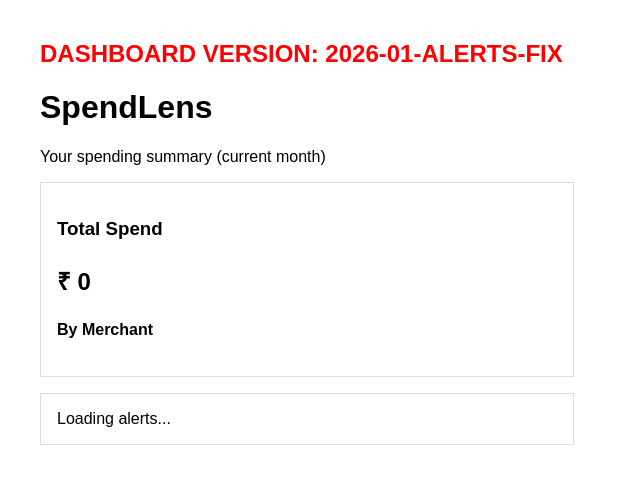
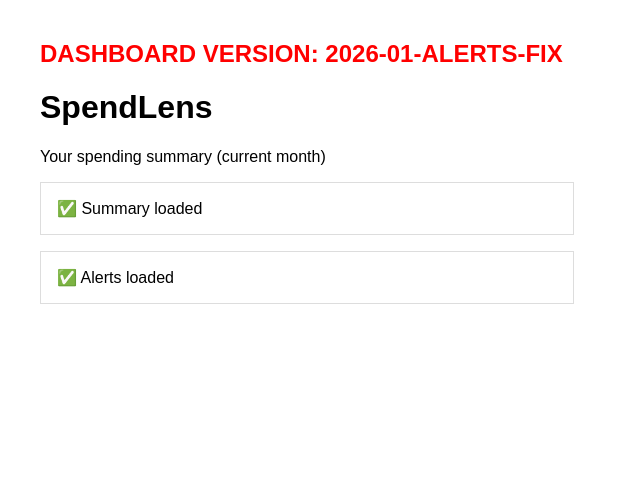
Before and after one commit to prakash290681-png/spendlens, a FastAPI app: template templates/dashboard.html in a window 1280 px wide. Shown: the top 484 px of the page, without its empty margins (0-640 px from the left). Run offline with FastAPI, Linux system fonts and the light colour scheme; the template is opened without the code that fills it, so the values that code supplies are empty.

Commit message:
Fix budget alert

```diff
--- a/templates/dashboard.html
+++ b/templates/dashboard.html
@@ -23,35 +23,45 @@
 
 <script>
 async function loadDashboard() {
+  console.log("🚀 Dashboard loading started");
 
   // ---------- SUMMARY ----------
   try {
+    console.log("➡️ Fetching summary...");
     const summaryRes = await fetch("/summary/monthly");
+    console.log("⬅️ Summary response status:", summaryRes.status);
 
-    if (!summaryRes.ok) {
-      throw new Error("Summary API failed");
-    }
+    const text = await summaryRes.text();
+    console.log("📦 Summary raw response:", text);
 
-    const summary = await summaryRes.json();
+    const summary = JSON.parse(text);
 
-    document.getElementById("summary").innerHTML = `
-      <h3>Total Spend</h3>
-      <p style="font-size:24px;"><strong>₹ ${summary.total_spent ?? 0}</strong></p>
-      <h4>By Merchant</h4>
-      <ul>
-        ${(summary.by_merchant || []).map(m =>
-          `<li>${m.merchant}: ₹ ${m.total}</li>`
-        ).join("")}
-      </ul>
-    `;
+    document.getElementById("summary").innerHTML = "✅ Summary loaded";
   } catch (e) {
-    console.error("Summary error:", e);
-    document.getElementById("summary").innerHTML =
-       "<p>⚠️ Failed to load alerts</p>";
+    console.error("❌ Summary error:", e);
+    document.getElementById("summary").innerHTML = "⚠️ Summary failed";
+  }
+
+  // ---------- ALERTS ----------
+  try {
+    console.log("➡️ Fetching alerts...");
+    const alertsRes = await fetch("/alerts/monthly");
+    console.log("⬅️ Alerts response status:", alertsRes.status);
+
+    const text = await alertsRes.text();
+    console.log("📦 Alerts raw response:", text);
+
+    const alertsData = JSON.parse(text);
+
+    document.getElementById("alerts").innerHTML = "✅ Alerts loaded";
+  } catch (e) {
+    console.error("❌ Alerts error:", e);
+    document.getElementById("alerts").innerHTML = "⚠️ Alerts failed";
   }
 }
 
 loadDashboard();
 </script>
+
 </body>
 </html>
```
